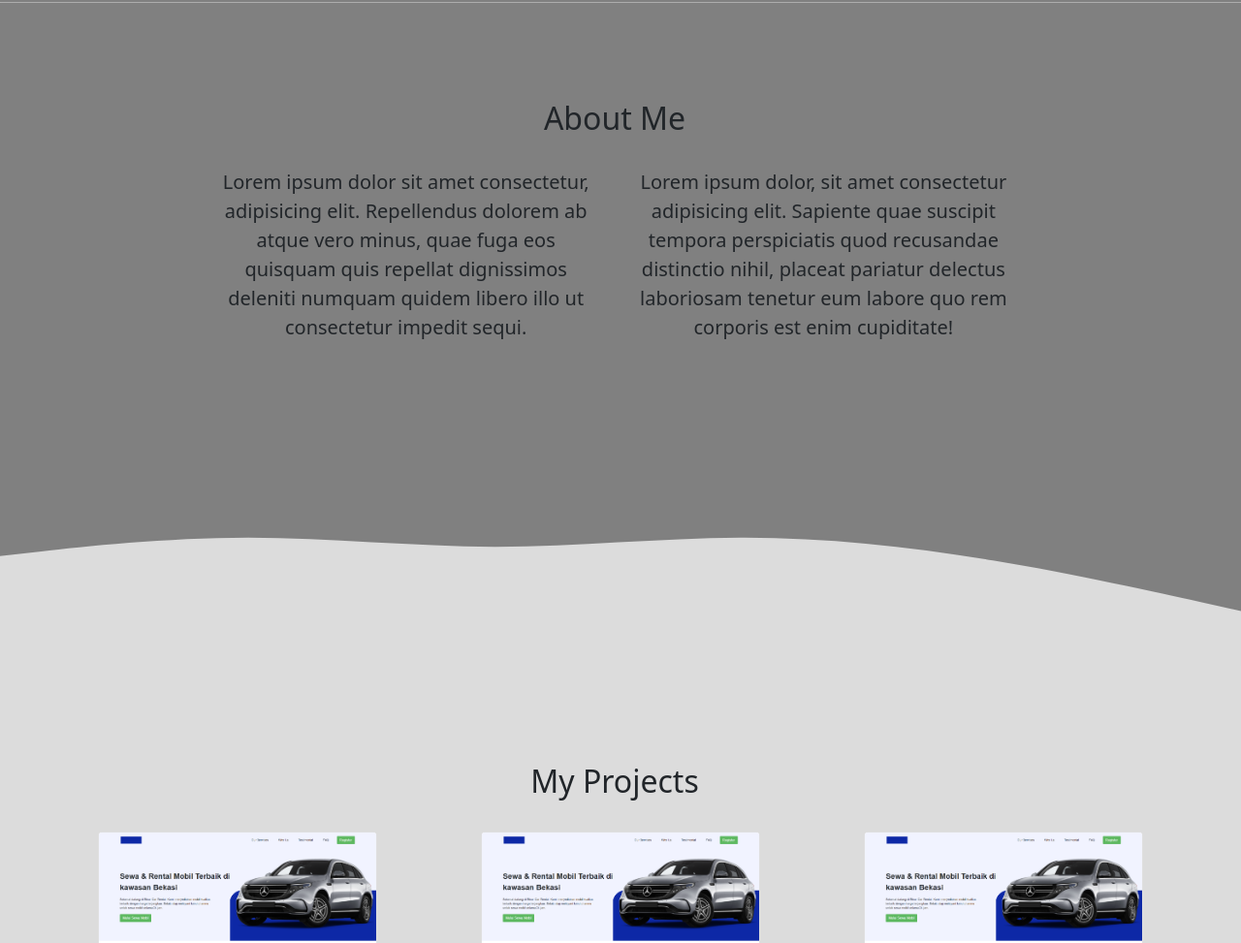
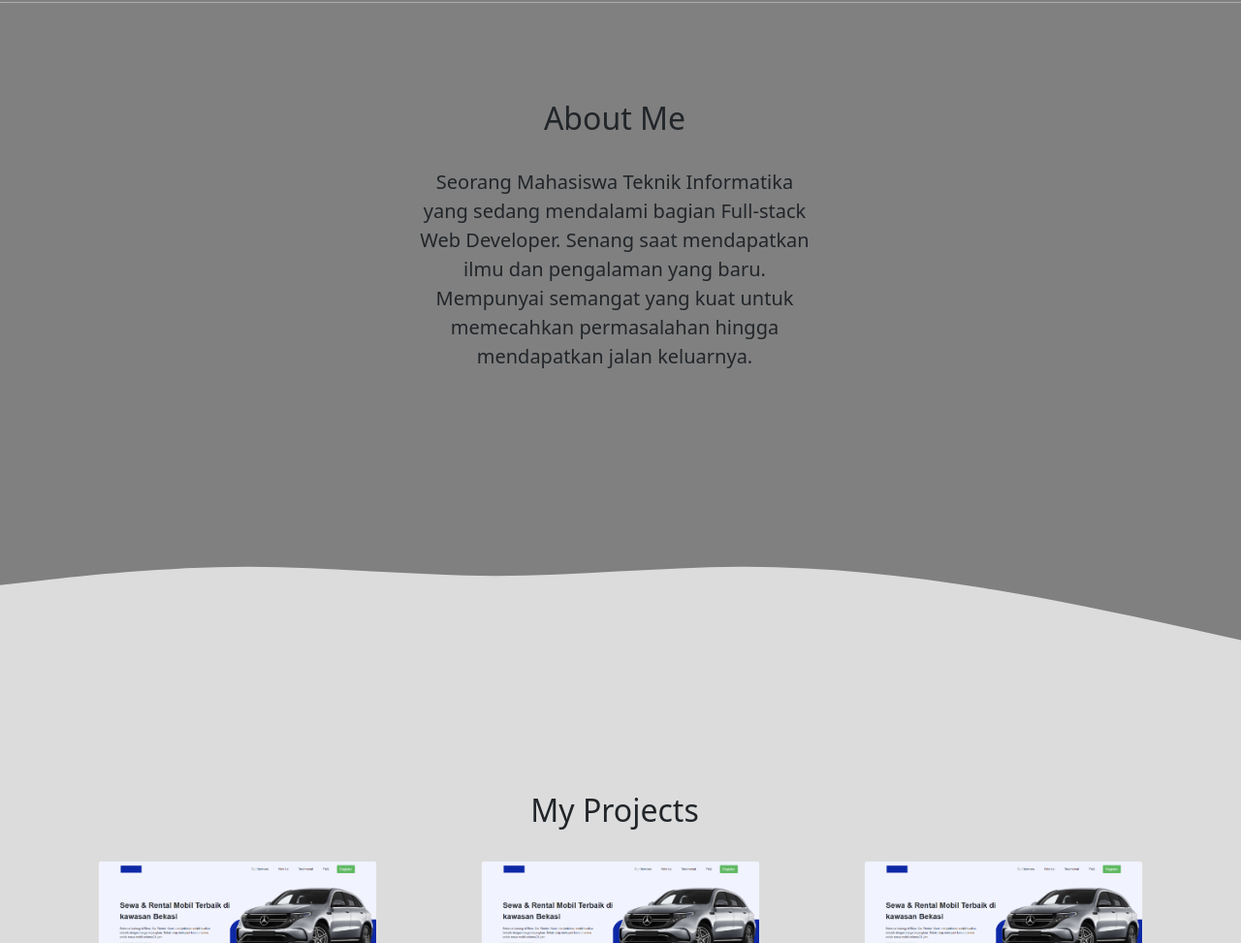
Before and after one commit to madrianmln/madrianmln.github.io, a plain HTML site: page index.html in a window 1280 px wide. Shown: the part 848-1821 px from the top of the page at 97% size. Drawn offline with nearby package versions, Linux system fonts and the light colour scheme.

Commit message:
first commit

```diff
--- a/index.html
+++ b/index.html
@@ -70,8 +70,7 @@
                 </div>
             </div>
             <div class="row justify-content-center fs-5 text-center me-0" style="padding-bottom: 50px;">
-                <div class="col-md-4">Lorem ipsum dolor sit amet consectetur, adipisicing elit. Repellendus dolorem ab atque vero minus, quae fuga eos quisquam quis repellat dignissimos deleniti numquam quidem libero illo ut consectetur impedit sequi.</div>
-                <div class="col-md-4">Lorem ipsum dolor, sit amet consectetur adipisicing elit. Sapiente quae suscipit tempora perspiciatis quod recusandae distinctio nihil, placeat pariatur delectus laboriosam tenetur eum labore quo rem corporis est enim cupiditate!</div>
+                <div class="col-md-4">Seorang Mahasiswa Teknik Informatika yang sedang mendalami bagian Full-stack Web Developer. Senang saat mendapatkan ilmu dan pengalaman yang baru. Mempunyai semangat yang kuat untuk memecahkan permasalahan hingga mendapatkan jalan keluarnya.</div>
             </div>
             <svg xmlns="http://www.w3.org/2000/svg" viewBox="0 0 1440 320"><path fill="#dcdcdc" fill-opacity="1" d="M0,192L48,186.7C96,181,192,171,288,170.7C384,171,480,181,576,181.3C672,181,768,171,864,170.7C960,171,1056,181,1152,197.3C1248,213,1344,235,1392,245.3L1440,256L1440,320L1392,320C1344,320,1248,320,1152,320C1056,320,960,320,864,320C768,320,672,320,576,320C480,320,384,320,288,320C192,320,96,320,48,320L0,320Z"></path></svg>
         </div>
```
